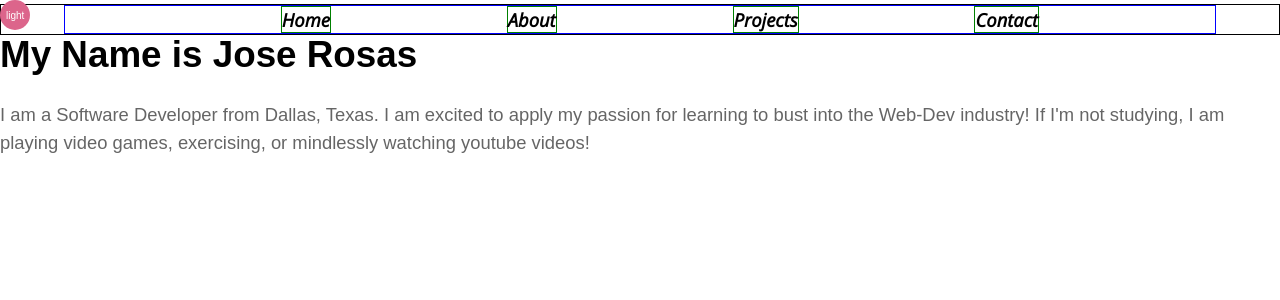
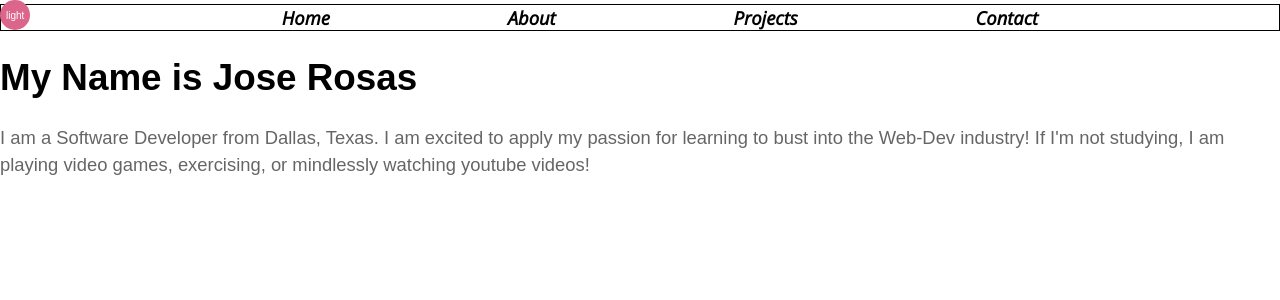
Before and after one commit to josejrrosas/React-Portfolio, a React (Create React App) app: page / in a window 1280 px wide. Shown: the top 300 px of the page. Built offline with nearby package versions, Linux system fonts and the light colour scheme; the HTML template or start-up script is replaced by a standard one.

Commit message:
added error page, added StyledNav

```diff
--- a/src/App.js
+++ b/src/App.js
@@ -8,6 +8,7 @@ import Home from "./Pages/Home.js"
 import About from "./Pages/About.js"
 import Contact from "./Pages/Contact.js"
 import Projects from "./Pages/Projects.js"
+import ErrorPage from "./Pages/ErrorPage.js"
 import { BrowserRouter as Router, Routes, Route } from 'react-router-dom';
 
 const LightTheme = {
@@ -39,6 +40,7 @@ function App() {
           <Route path = "/about" element={<About />} />
           <Route path = "/projects" element={<Projects />} />
           <Route path = "/contact" element={<Contact />} />
+          <Route path = "*" element={<ErrorPage />} />
         </Routes>
       </Router>
     </ThemeProvider>
--- /dev/null
+++ b/src/Pages/ErrorPage.js
@@ -0,0 +1,9 @@
+import React from 'react'
+
+const ErrorPage = () => {
+  return (
+    <div>ERROR! Page Not Found.</div>
+  )
+}
+
+export default ErrorPage
--- a/src/components/Nav.js
+++ b/src/components/Nav.js
@@ -1,14 +1,13 @@
 import React from 'react'
-import { StyledNav } from "./styles/Nav.styled";
-
+import { StyledNav ,StyledLink} from "./styles/Nav.styled"
 const Nav = () => {
   return (
     <StyledNav>
         <ul>
-        <li>Home</li>
-        <li>About</li>
-        <li>Projects</li>
-        <li>Contact</li>
+            <li><StyledLink to ="/">Home</StyledLink></li>
+            <li><StyledLink to ="/about">About</StyledLink></li>
+            <li><StyledLink to ="/projects">Projects</StyledLink></li>
+            <li><StyledLink to ="/contact">Contact</StyledLink></li>
         </ul>
     </StyledNav>
   )
--- a/src/components/styles/Nav.styled.js
+++ b/src/components/styles/Nav.styled.js
@@ -1,4 +1,5 @@
 import styled from "styled-components";
+import { Link } from 'react-router-dom';
 
 export const StyledNav = styled.nav`
     display:flex;
@@ -7,20 +8,20 @@ export const StyledNav = styled.nav`
     font-family: 'Open Sans', sans-serif;
     font-weight: bolder;
     border:1px solid black;
+    margin-bottom:2%;
 
     ul {
         display: inline-flex;
         justify-content: space-evenly;
         margin: 0px auto;
         width: 90vw;
-        border:1px solid blue;
-
     }
 
     ul li {
-        text-decoration: none;
         list-style: none;
-        border:1px solid green;
     }
-
 `
+export const StyledLink = styled(Link)`
+  color: ${({theme}) => theme.tagLineColor};
+  text-decoration: none;
+`;
```
